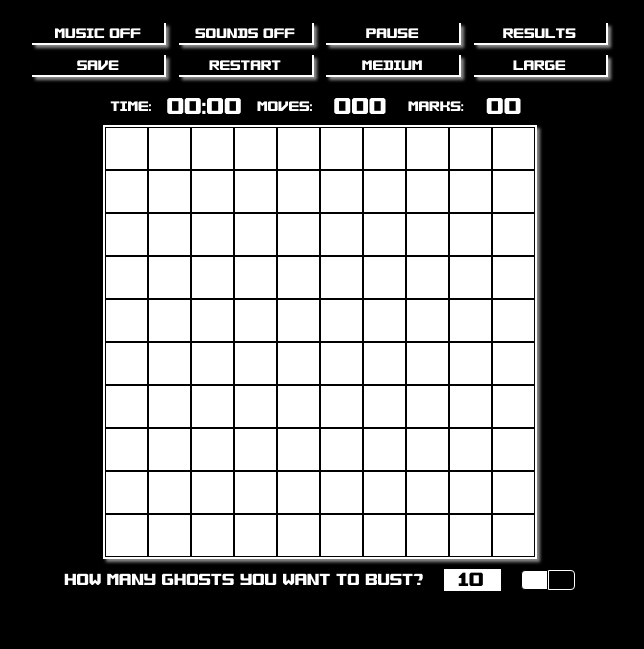
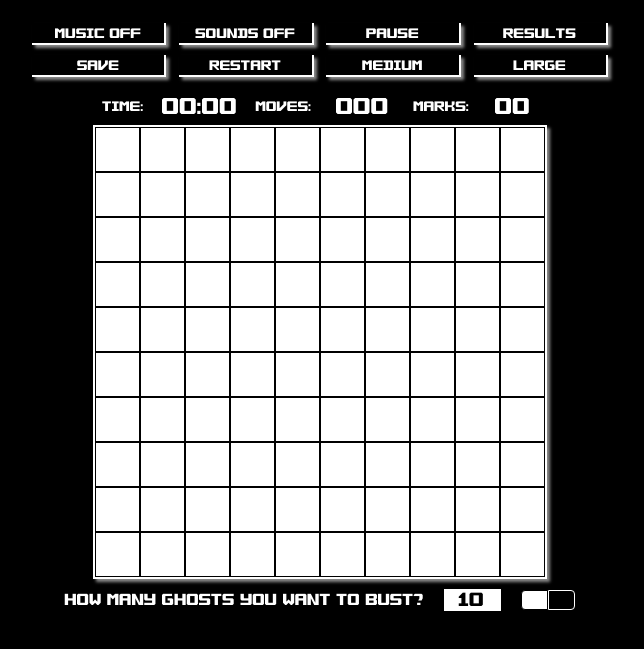
Before and after one commit to CoracaoDoMundo/minesweeper-gb, a website built with webpack: page minesweeper/src/index.html in a window 1280 px wide. Both pictures are taken after a click on the element 868 px from the left and 646 px from the top of the page. Shown: the part 67-716 px from the top of the page, without its empty margins (320-964 px from the left). Built offline with nearby package versions, Linux system fonts and the light colour scheme.

Commit message:
fix: field resize bug

```diff
--- a/minesweeper/src/scripts/Button.js
+++ b/minesweeper/src/scripts/Button.js
@@ -55,18 +55,21 @@ class Button {
       this.item.nextSibling.textContent = 'Medium';
       this.item.nextSibling.nextSibling.textContent = 'Large';
       this.field.fieldSize = 10;
+      document.documentElement.style.setProperty('--cell-num', 10);
       this.field.restartGame();
     } else if (event.target.textContent === 'Medium') {
       this.item.previousSibling.textContent = 'Small';
       event.target.textContent = 'Restart';
       this.item.nextSibling.textContent = 'Large';
       this.field.fieldSize = 15;
+      document.documentElement.style.setProperty('--cell-num', 15);
       this.field.restartGame();
     } else if (event.target.textContent === 'Large') {
       this.item.previousSibling.previousSibling.textContent = 'Small';
       this.item.previousSibling.textContent = 'Medium';
       event.target.textContent = 'Restart';
       this.field.fieldSize = 25;
+      document.documentElement.style.setProperty('--cell-num', 25);
       this.field.restartGame();
     }
   }
--- a/minesweeper/src/scripts/Cell.js
+++ b/minesweeper/src/scripts/Cell.js
@@ -11,15 +11,13 @@ class Cell {
     this.textContent = value;
   }
 
-  render(width, parent, num) {
+  render(parent, num) {
     this.item = createElement('div', ['cell'], parent);
     const valueNum = createElement('span', ['value'], this.item);
     const cover = createElement('div', ['cover'], this.item);
     cover.textContent = num;
     cover.setAttribute('isopen', this.state);
     cover.setAttribute('isflaged', this.mark);
-    this.item.style.width = width;
-    this.item.style.height = width;
     return this.item.outerHTML;
   }
 }
--- a/minesweeper/src/scripts/Field.js
+++ b/minesweeper/src/scripts/Field.js
@@ -104,10 +104,12 @@ class Field {
     }
   }
 
-  fillStartField(width) {
+  fillStartField() {
+    this.cellsArr = [];
     for (let i = 0; i < this.fieldSize ** 2; i++) {
-      const newCell = new Cell();
-      this.item.innerHTML += newCell.render(width, this.item, i);
+      this.newCell = new Cell();
+      this.item.innerHTML += this.newCell.render(this.item, i);
+      this.cellsArr.push(this.newCell.item);
     }
     this.covers = splitArray(
       Array.from(document.querySelectorAll('.cover')),
--- a/minesweeper/src/scripts/Toggle.js
+++ b/minesweeper/src/scripts/Toggle.js
@@ -31,9 +31,9 @@ class Toggle {
         event.target.className === 'inputToggleLight' ||
         event.target.className === 'labelToggleLight'
       ) {
-        document.body.style.setProperty('--main-color', '#000000');
-        document.body.style.setProperty('--second-color', '#ffffff');
-        document.body.style.setProperty('--shadow-main-color', '#0000008a');
+        document.documentElement.style.setProperty('--main-color', '#000000');
+        document.documentElement.style.setProperty('--second-color', '#ffffff');
+        document.documentElement.style.setProperty('--shadow-main-color', '#0000008a');
         if (document.querySelector('.close')) {
           document.querySelector('.close').classList.remove('closeDarkTheme');
         }
@@ -42,9 +42,9 @@ class Toggle {
         event.target.className === 'inputToggleDark' ||
         event.target.className === 'labelToggleDark'
       ) {
-        document.body.style.setProperty('--main-color', '#ffffff');
-        document.body.style.setProperty('--second-color', '#000000');
-        document.body.style.setProperty('--shadow-main-color', '#ffffff8a');
+        document.documentElement.style.setProperty('--main-color', '#ffffff');
+        document.documentElement.style.setProperty('--second-color', '#000000');
+        document.documentElement.style.setProperty('--shadow-main-color', '#ffffff8a');
         if (document.querySelector('.close')) {
           document.querySelector('.close').classList.add('closeDarkTheme');
         }
--- a/minesweeper/src/style.css
+++ b/minesweeper/src/style.css
@@ -4,6 +4,10 @@
   --main-color: #000000;
   --second-color: #ffffff;
   --shadow-main-color: #0000008a;
+  --width: min(450px, 90vw);
+  --height: min(450px, 90vw);
+  --cell-num: 10;
+  --cell-size: calc(var(--width) / var(--cell-num));
 }
 
 body {
@@ -98,7 +102,10 @@ body {
   display: flex;
   flex-wrap: wrap;
   position: relative;
-  width: 430px;
+  width: var(--width);
+  height: var(--height);
+  /* width: 430px;
+  height: 430px; */
   height: fit-content;
   border: 2px solid var(--main-color);
   box-shadow: 3px 3px 3px 0px var(--shadow-main-color);
@@ -109,6 +116,8 @@ body {
   align-items: center;
   justify-content: center;
   position: relative;
+  width: var(--cell-size);
+  height: var(--cell-size);
   font-weight: 100;
   font-size: 0.8em;
   border: 1px solid var(--main-color);
@@ -333,9 +342,10 @@ body {
     font-size: 0.5em;
   }
 
-  .field {
+  /* .field {
     width: 400px;
-  }
+    height: 400px;
+  } */
 
   .popupHeader {
     font-size: 1.2em;
@@ -365,9 +375,10 @@ body {
       font-size: 0.4em;
     }
 
-    .field {
+    /* .field {
       width: 370px;
-    }
+      height: 370px;
+    } */
 
     .label {
       font-size: 0.5em;
```
Also changed, not shown: minesweeper/src/index.js (+0 -34 lines), minesweeper/src/scripts/Input.js (+0 -11 lines), minesweeper/src/scripts/service-functions.js (+4 -3 lines).
